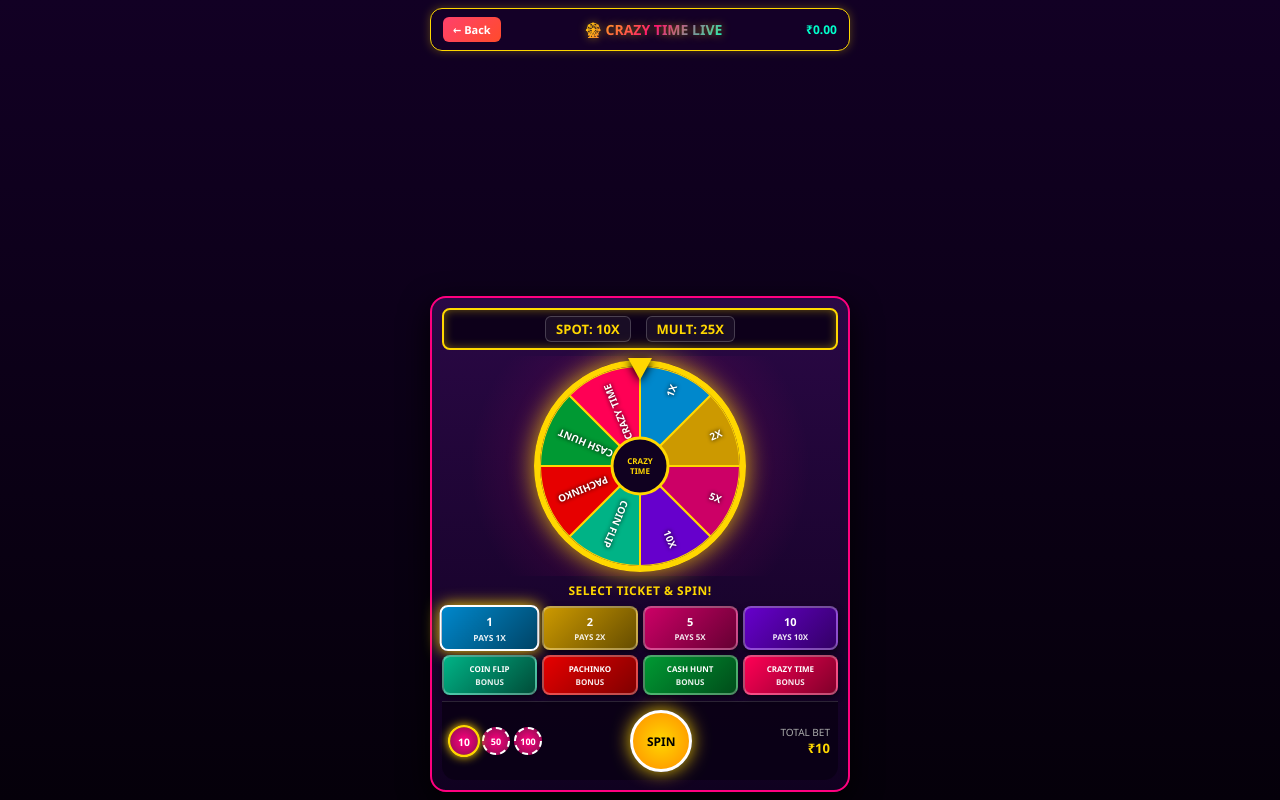
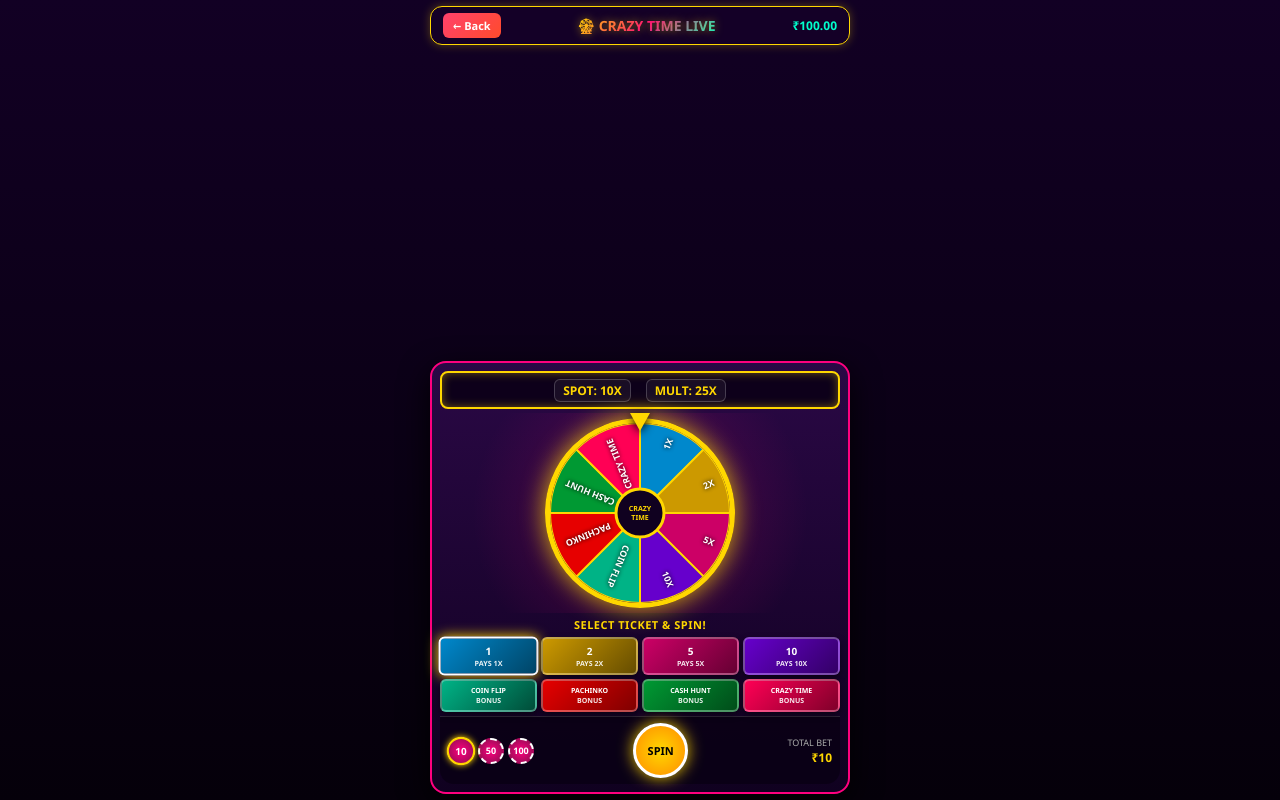
Before and after one commit to sarathisdh-max/dream66-gaming, a website: page mani-app/public/crazytime.html in a window 1280 px wide. Drawn offline with Linux system fonts and the light colour scheme.

Commit message:
Refactor HTML and CSS for crazytime page

```diff
--- a/mani-app/public/crazytime.html
+++ b/mani-app/public/crazytime.html
@@ -2,7 +2,7 @@
 <html lang="en">
 <head>
     <meta charset="UTF-8">
-    <meta name="viewport" content="width=device-width, initial-scale=1.0">
+    <meta name="viewport" content="width=device-width, initial-scale=1.0, maximum-scale=1.0, user-scalable=no, viewport-fit=cover">
     <title>DREAM 66 - Crazy Time Live</title>
     <style>
         * {
@@ -10,17 +10,24 @@
             padding: 0;
             box-sizing: border-box;
             font-family: 'Segoe UI', Tahoma, Geneva, Verdana, sans-serif;
+            touch-action: manipulation;
+            -webkit-user-select: none;
+            user-select: none;
+        }
+        html, body {
+            width: 100%;
+            height: 100%;
+            overflow: hidden; /* ஸ்கிரீன் ஜூம் மற்றும் தேவையில்லாத ஸ்க்ரோலிங்கைத் தவிர்க்க */
+            position: fixed;
         }
         body {
             background: linear-gradient(180deg, #120024 0%, #05000a 100%);
             color: #fff;
-            min-height: 100vh;
             display: flex;
             flex-direction: column;
             align-items: center;
             justify-content: space-between;
-            padding: 8px;
-            overflow-x: hidden;
+            padding: 6px;
         }
 
         /* Top Header */
@@ -31,7 +38,7 @@
             justify-content: space-between;
             align-items: center;
             background: rgba(20, 0, 40, 0.85);
-            padding: 8px 12px;
+            padding: 6px 12px;
             border-radius: 12px;
             border: 1px solid #ffd700;
             box-shadow: 0 0 10px rgba(255,215,0,0.3);
@@ -68,7 +75,7 @@
             max-width: 420px;
             background: linear-gradient(180deg, #2a0845 0%, #100120 100%);
             border-radius: 16px;
-            padding: 10px;
+            padding: 8px;
             display: flex;
             flex-direction: column;
             align-items: center;
@@ -80,7 +87,7 @@
         /* Top Slot Section */
         .top-slot-container {
             width: 100%;
-            height: 42px;
+            height: 38px;
             background: #0d001a;
             border: 2px solid #ffd700;
             border-radius: 8px;
@@ -88,15 +95,15 @@
             justify-content: center;
             align-items: center;
             gap: 15px;
-            margin-bottom: 6px;
+            margin-bottom: 4px;
             box-shadow: inset 0 0 10px rgba(255,215,0,0.4);
         }
         .slot-reel {
-            font-size: 13px;
+            font-size: 12px;
             font-weight: 900;
             color: #ffd700;
             background: rgba(255,255,255,0.05);
-            padding: 3px 10px;
+            padding: 2px 8px;
             border-radius: 6px;
             border: 1px solid rgba(255,255,255,0.2);
         }
@@ -104,43 +111,43 @@
         /* Canvas Wheel Container */
         .wheel-container {
             width: 100%;
-            height: 220px;
+            height: 200px;
             display: flex;
             flex-direction: column;
             align-items: center;
             justify-content: center;
             position: relative;
             background: radial-gradient(circle, rgba(255,0,127,0.25) 0%, transparent 75%);
-            margin-bottom: 6px;
+            margin-bottom: 4px;
         }
         .pointer-pin {
             width: 0;
             height: 0;
-            border-left: 12px solid transparent;
-            border-right: 12px solid transparent;
-            border-top: 22px solid #ffd700;
+            border-left: 10px solid transparent;
+            border-right: 10px solid transparent;
+            border-top: 18px solid #ffd700;
             position: absolute;
-            top: 2px;
+            top: 0px;
             z-index: 10;
             filter: drop-shadow(0 2px 5px #000);
         }
         #wheelCanvas {
             border-radius: 50%;
-            border: 6px solid #ffd700;
+            border: 5px solid #ffd700;
             box-shadow: 0 0 25px rgba(255,215,0,0.8);
             transition: transform 3.5s cubic-bezier(0.15, 0.85, 0.25, 1);
         }
 
         /* Status & Win Display Banner */
         .status-banner {
-            font-size: 12px;
+            font-size: 11px;
             font-weight: 800;
             color: #ffd700;
             text-transform: uppercase;
             letter-spacing: 0.5px;
-            min-height: 18px;
+            min-height: 16px;
             text-align: center;
-            margin-bottom: 6px;
+            margin-bottom: 4px;
         }
 
         /* Evolution Style Ticket Betting Grid */
@@ -148,12 +155,12 @@
             width: 100%;
             display: grid;
             grid-template-columns: repeat(4, 1fr);
-            gap: 5px;
-            margin-bottom: 6px;
+            gap: 4px;
+            margin-bottom: 4px;
         }
         .ticket-card {
-            border-radius: 8px;
-            padding: 6px 2px;
+            border-radius: 6px;
+            padding: 5px 2px;
             display: flex;
             flex-direction: column;
             align-items: center;
@@ -165,8 +172,8 @@
         }
         .ticket-card.selected {
             border-color: #ffffff;
-            box-shadow: 0 0 15px #ffd700;
-            transform: scale(1.05);
+            box-shadow: 0 0 12px #ffd700;
+            transform: scale(1.03);
         }
 
         /* Ticket Colors Matching Wheel Colors */
@@ -179,15 +186,15 @@
         .t-ch { background: linear-gradient(135deg, #009933, #004d1a); color: #fff; }
         .t-ct { background: linear-gradient(135deg, #ff0055, #80002a); color: #fff; }
 
-        .ticket-title { font-size: 11px; font-weight: 900; }
-        .ticket-payout { font-size: 8px; font-weight: 700; margin-top: 2px; opacity: 0.9; }
+        .ticket-title { font-size: 10px; font-weight: 900; }
+        .ticket-payout { font-size: 7px; font-weight: 700; margin-top: 1px; opacity: 0.9; }
 
         /* Chips Controls Footer */
         .control-footer {
             width: 100%;
             background: rgba(10, 0, 20, 0.85);
             border-top: 1px solid rgba(255,255,255,0.15);
-            padding: 8px;
+            padding: 6px 8px;
             display: flex;
             justify-content: space-between;
             align-items: center;
@@ -198,8 +205,8 @@
             gap: 4px;
         }
         .chip-btn {
-            width: 28px;
-            height: 28px;
+            width: 26px;
+            height: 26px;
             border-radius: 50%;
             border: 2px dashed #fff;
             background: radial-gradient(circle, #ff007f 0%, #880e4f 100%);
@@ -215,22 +222,22 @@
         .chip-btn.active-chip {
             border-style: solid;
             border-color: #ffd700;
-            transform: scale(1.15);
-            box-shadow: 0 0 8px #ffd700;
+            transform: scale(1.1);
+            box-shadow: 0 0 6px #ffd700;
         }
 
         /* Large Spin Action Button */
         .spin-action-btn {
-            width: 62px;
-            height: 62px;
+            width: 55px;
+            height: 55px;
             background: radial-gradient(circle, #ffd700 0%, #ff8c00 100%);
             border: 3px solid #fff;
             border-radius: 50%;
             color: #000;
             font-weight: 900;
-            font-size: 12px;
+            font-size: 11px;
             cursor: pointer;
-            box-shadow: 0 0 18px rgba(255,215,0,0.9);
+            box-shadow: 0 0 15px rgba(255,215,0,0.9);
             display: flex;
             flex-direction: column;
             align-items: center;
@@ -243,9 +250,9 @@
             display: flex;
             flex-direction: column;
             align-items: flex-end;
-            font-size: 10px;
+            font-size: 9px;
         }
-        .bet-amt-val { font-size: 13px; font-weight: 800; color: #ffd700; }
+        .bet-amt-val { font-size: 12px; font-weight: 800; color: #ffd700; }
     </style>
 </head>
 <body>
@@ -269,7 +276,7 @@
         <!-- Canvas Based Accurate Wheel -->
         <div class="wheel-container">
             <div class="pointer-pin"></div>
-            <canvas id="wheelCanvas" width="200" height="200"></canvas>
+            <canvas id="wheelCanvas" width="180" height="180"></canvas>
         </div>
 
         <!-- Status & Win Banner -->
@@ -295,19 +302,19 @@
             </div>
 
             <div class="ticket-card t-cf" onclick="selectTicket('Coin Flip', 20, this)">
-                <span class="ticket-title" style="font-size:8px;">COIN FLIP</span>
+                <span class="ticket-title" style="font-size:7px;">COIN FLIP</span>
                 <span class="ticket-payout">BONUS</span>
             </div>
             <div class="ticket-card t-pa" onclick="selectTicket('Pachinko', 25, this)">
-                <span class="ticket-title" style="font-size:8px;">PACHINKO</span>
+                <span class="ticket-title" style="font-size:7px;">PACHINKO</span>
                 <span class="ticket-payout">BONUS</span>
             </div>
             <div class="ticket-card t-ch" onclick="selectTicket('Cash Hunt', 50, this)">
-                <span class="ticket-title" style="font-size:8px;">CASH HUNT</span>
+                <span class="ticket-title" style="font-size:7px;">CASH HUNT</span>
                 <span class="ticket-payout">BONUS</span>
             </div>
             <div class="ticket-card t-ct" onclick="selectTicket('Crazy Time', 100, this)">
-                <span class="ticket-title" style="font-size:8px;">CRAZY TIME</span>
+                <span class="ticket-title" style="font-size:7px;">CRAZY TIME</span>
                 <span class="ticket-payout">BONUS</span>
             </div>
         </div>
@@ -333,6 +340,16 @@
     </div>
 
     <script>
+        // Double-tap zoom தடுப்பதற்கான JavaScript பிளாக்
+        let lastTouchEnd = 0;
+        document.addEventListener('touchend', function (event) {
+            let now = (new Date()).getTime();
+            if (now - lastTouchEnd <= 300) {
+                event.preventDefault();
+            }
+            lastTouchEnd = now;
+        }, false);
+
         // Segment Details with Exact Canvas Drawing
         const segments = [
             { label: '1X', color: '#0088cc' },
@@ -376,16 +393,16 @@
                 ctx.rotate(angle + arcSize / 2);
                 ctx.textAlign = 'right';
                 ctx.fillStyle = '#ffffff';
-                ctx.font = 'bold 10px Segoe UI';
+                ctx.font = 'bold 9px Segoe UI';
                 ctx.shadowColor = '#000000';
                 ctx.shadowBlur = 4;
-                ctx.fillText(segments[i].label, radius - 12, 4);
+                ctx.fillText(segments[i].label, radius - 10, 3);
                 ctx.restore();
             }
 
             // Center Wheel Knob Logo
             ctx.beginPath();
-            ctx.arc(centerX, centerY, 28, 0, 2 * Math.PI);
+            ctx.arc(centerX, centerY, 24, 0, 2 * Math.PI);
             ctx.fillStyle = '#100120';
             ctx.fill();
             ctx.lineWidth = 3;
@@ -393,16 +410,16 @@
             ctx.stroke();
 
             ctx.fillStyle = '#ffd700';
-            ctx.font = 'bold 8px Segoe UI';
+            ctx.font = 'bold 7px Segoe UI';
             ctx.textAlign = 'center';
             ctx.fillText('CRAZY', centerX, centerY - 2);
-            ctx.fillText('TIME', centerX, centerY + 8);
+            ctx.fillText('TIME', centerX, centerY + 7);
         }
 
         drawWheel();
 
-        // Game Logic Setup
-        let balance = parseFloat(localStorage.getItem('user_balance')) || 0.00;
+        // Game Logic Setup - Wallet Balance Sync
+        let balance = parseFloat(localStorage.getItem('dream66_deposit')) || parseFloat(localStorage.getItem('user_balance')) || 100.00;
         let currentBet = 10;
         let selectedTicketName = '1';
         let selectedTicketMult = 1;
@@ -414,6 +431,7 @@
             document.getElementById('balance').innerText = balance.toFixed(2);
             document.getElementById('betDisplay').innerText = '₹' + currentBet;
             localStorage.setItem('user_balance', balance.toFixed(2));
+            localStorage.setItem('dream66_deposit', balance.toFixed(2));
         }
 
         function setChip(amount, element) {
```
